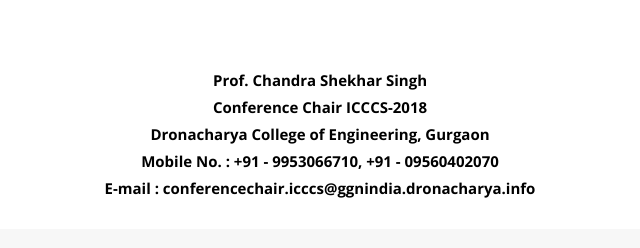
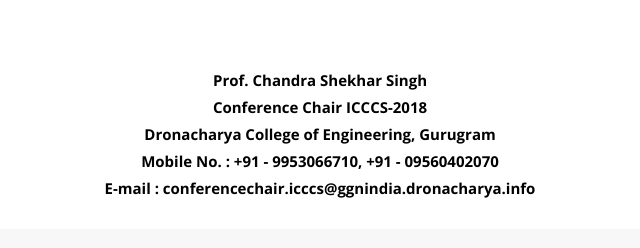
Before and after one commit to ayush-bhan/ICCCS_DCE, a plain HTML site: page shreya/index.html in a window 1280 px wide. Shown: the part 2215-2463 px from the top of the page, 320-960 px from the left. Drawn offline with nearby package versions, Linux system fonts and the light colour scheme; a web font is replaced by a local one.

Commit message:
Update index.html

```diff
--- a/shreya/index.html
+++ b/shreya/index.html
@@ -100,7 +100,7 @@
 </section>
 <div id="contact" align="center">
   <h2>For further Information Contact to:</h2><br><br>
-  <p style="color: black"><strong>Prof. Chandra Shekhar Singh <br>Conference Chair ICCCS-2018 <br>Dronacharya College of Engineering, Gurgaon <br>Mobile No. : +91 - 9953066710, +91 - 09560402070 <br>E-mail : conferencechair.icccs@ggnindia.dronacharya.info</p></strong><br>
+  <p style="color: black"><strong>Prof. Chandra Shekhar Singh <br>Conference Chair ICCCS-2018 <br>Dronacharya College of Engineering, Gurugram <br>Mobile No. : +91 - 9953066710, +91 - 09560402070 <br>E-mail : conferencechair.icccs@ggnindia.dronacharya.info</p></strong><br>
 </div>
 
 
```
